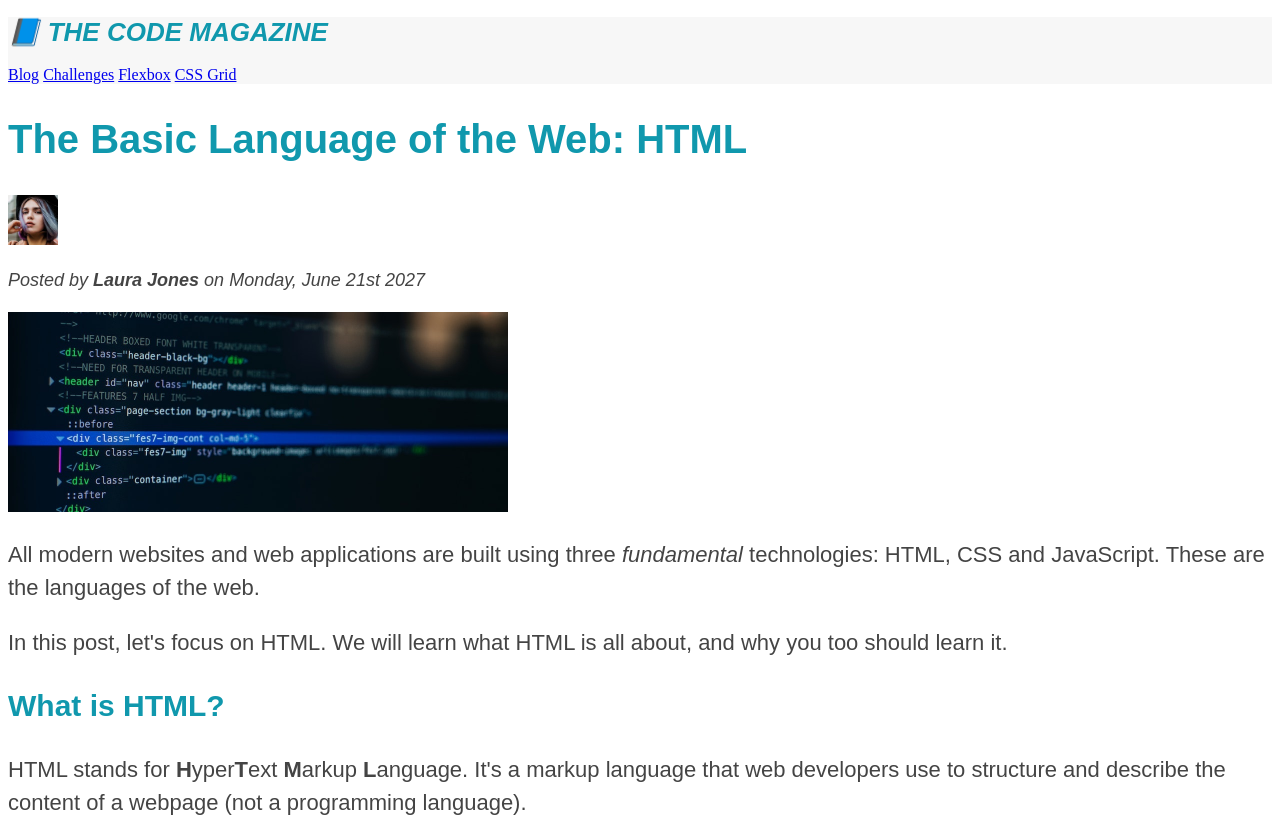
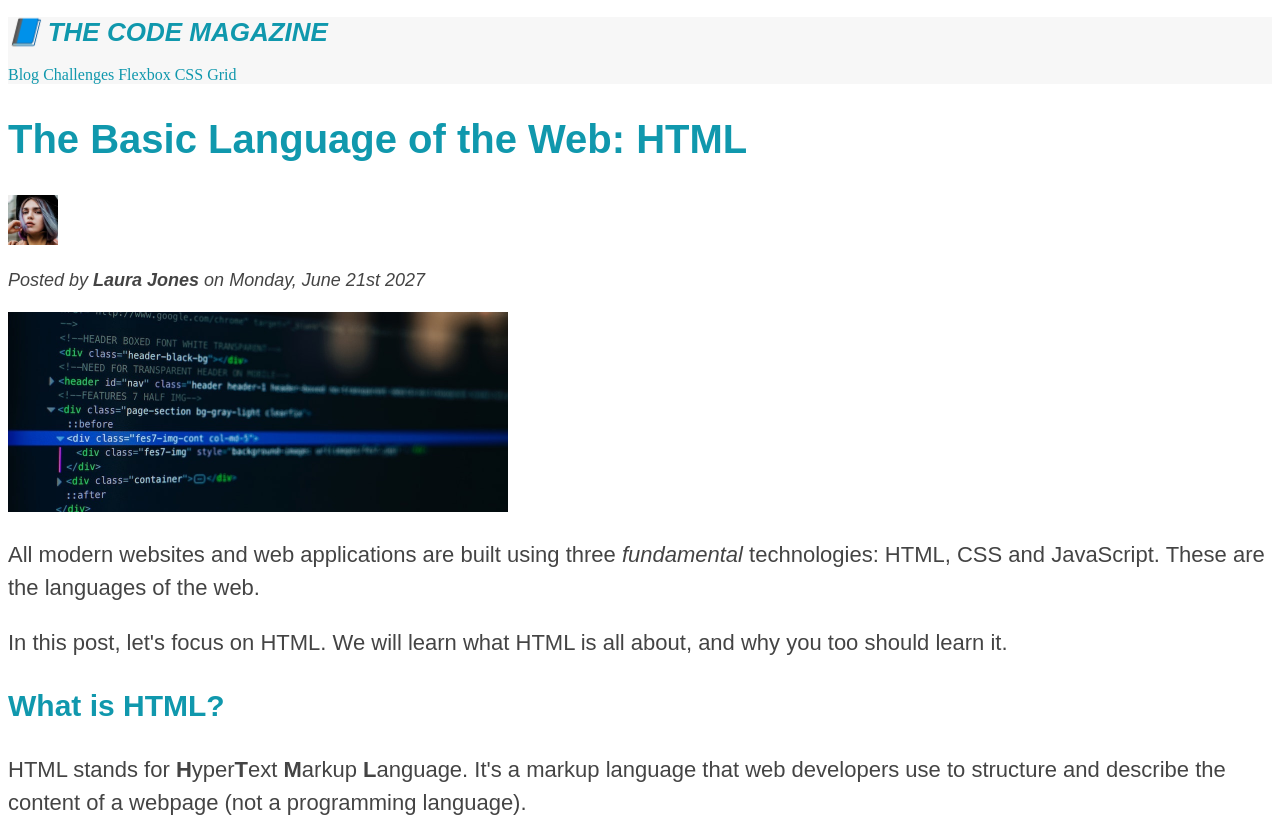
Before and after one commit to N0T1V4G0/css-studies, a plain HTML site: page starter/03-CSS-Fundamentals/index.html in a window 1280 px wide. Shown: the top 822 px of the page. Drawn offline with Linux system fonts and the light colour scheme.

Commit message:
styles links

```diff
--- a/starter/03-CSS-Fundamentals/style.css
+++ b/starter/03-CSS-Fundamentals/style.css
@@ -70,3 +70,22 @@ li {
   border-top: 5px solid #1098ad;
   border-bottom: 5px solid #1098ad;
 }
+
+/* STYLING LINKS: L.V.H.A  = Lucas vai hospitalizar alguém. */
+
+a:link {
+  color: #1098ad;
+  text-decoration: none;
+}
+
+a:visited {
+  color: #1098ad;
+}
+
+a:hover {
+  font-weight: bold;
+}
+
+a:active {
+  background-color: black;
+}
```
